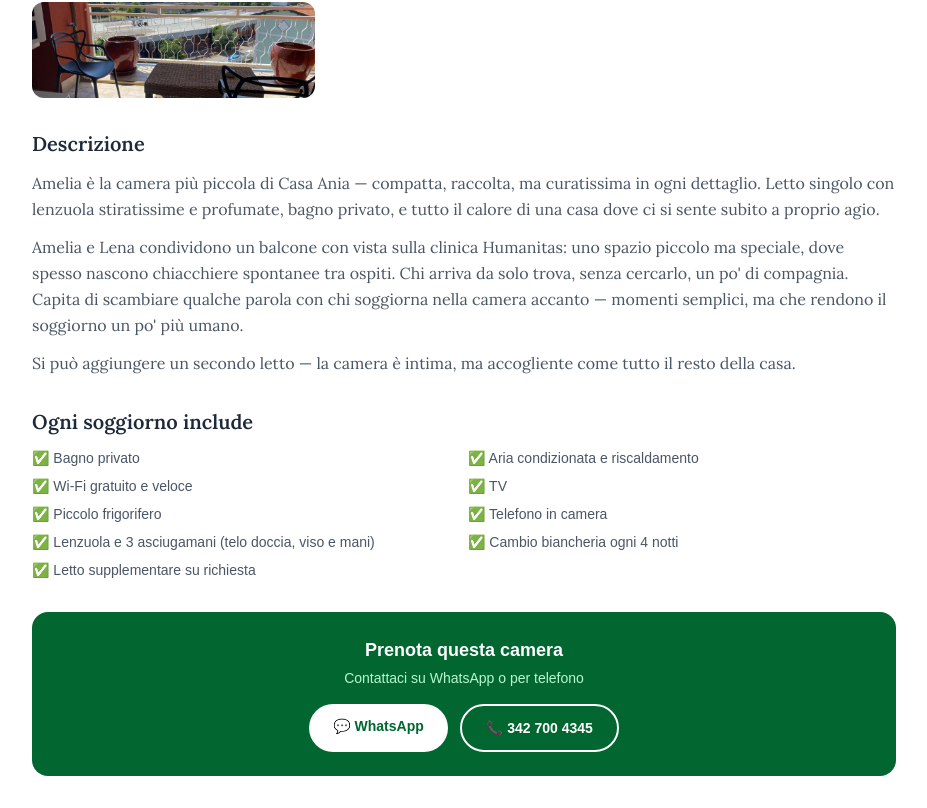
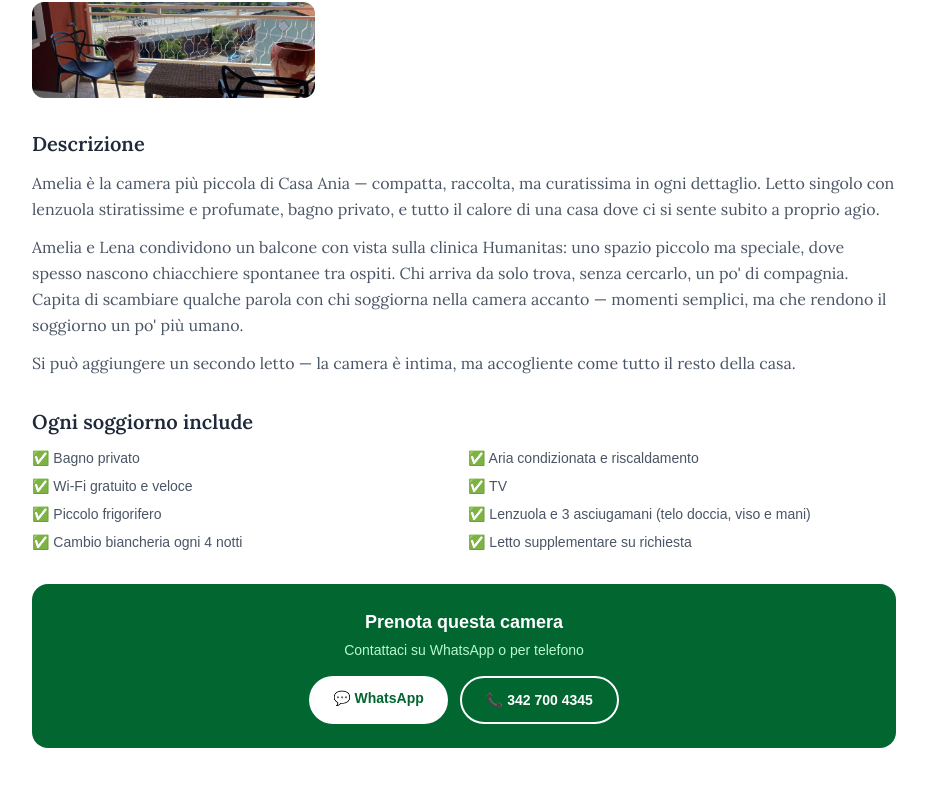
Before and after one commit to CasaAnia/sito-casaania, a Next.js app: page /camere/singola in a window 1280 px wide. Shown: the part 1091-1899 px from the top of the page, without its empty margins (176-1103 px from the left). After the commit the page ends 1871 px from the top, so only its background shows below. Built offline with nearby package versions, Linux system fonts and the light colour scheme.

Commit message:
Camera Amelia: rimosso telefono in camera

```diff
--- a/app/camere/singola/page.tsx
+++ b/app/camere/singola/page.tsx
@@ -92,7 +92,6 @@ export default function CameraSingola() {
               '✅ Wi-Fi gratuito e veloce',
               '✅ TV',
               '✅ Piccolo frigorifero',
-              '✅ Telefono in camera',
               '✅ Lenzuola e 3 asciugamani (telo doccia, viso e mani)',
               '✅ Cambio biancheria ogni 4 notti',
               '✅ Letto supplementare su richiesta',
```
